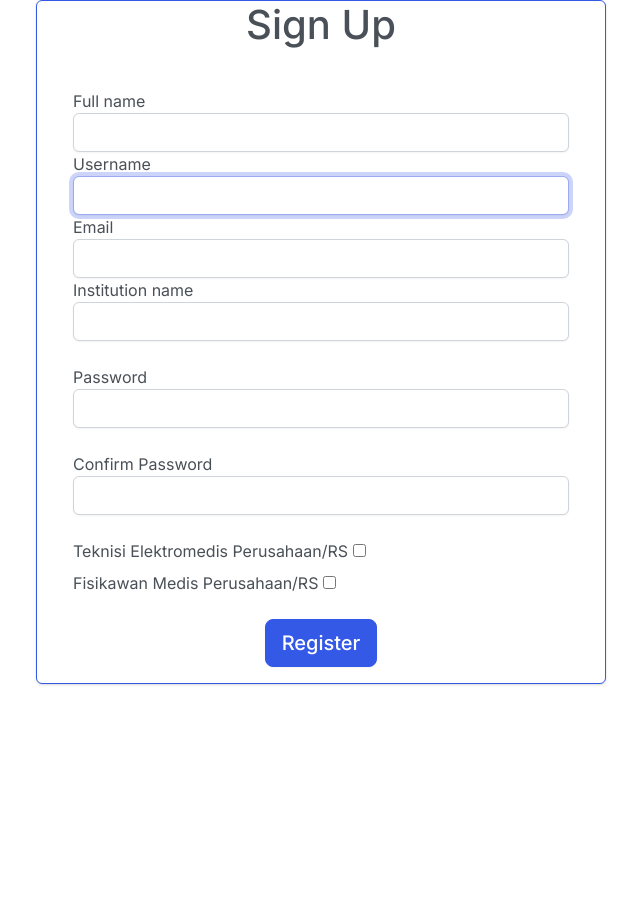
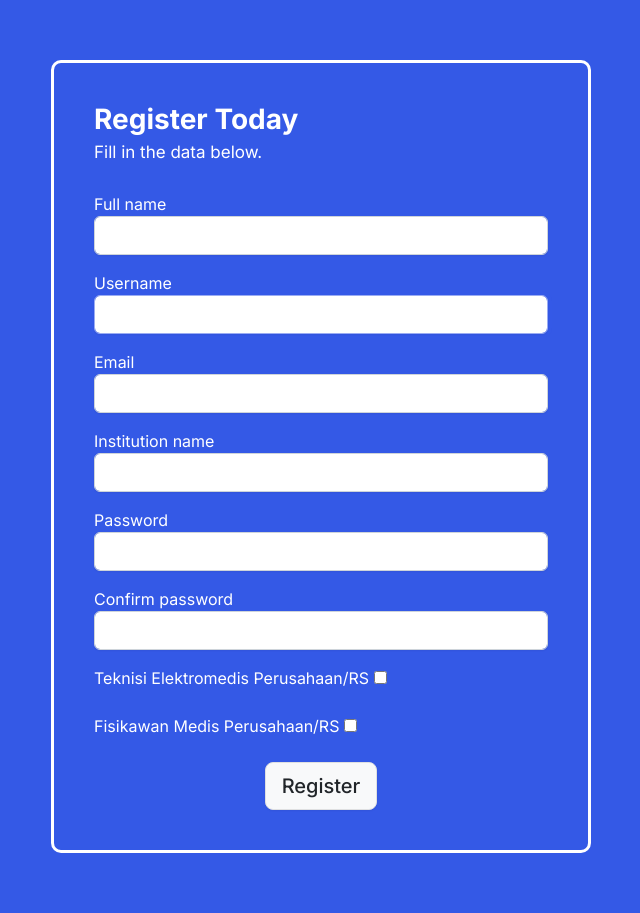
Before and after one commit to diniwl/QCMS, a Django app: page /register in a window 1280 px wide. Shown: the whole page, without its empty margins (319-959 px from the left). Before the commit the page ends 685 px from the top, so only its background shows below. Run offline with Django 4.2, Linux system fonts and the light colour scheme; some libraries are stand-ins or nearby versions.

Commit message:
Prettier UI

```diff
--- a/myapp/templates/myapp/register.html
+++ b/myapp/templates/myapp/register.html
@@ -15,62 +15,147 @@
     <script src="https://kit.fontawesome.com/9a207e2b08.js" crossorigin="anonymous"></script>
 </head>
 
+<style>
+    *,
+    body {
+        font-weight: 400;
+        -webkit-font-smoothing: antialiased;
+        text-rendering: optimizeLegibility;
+        -moz-osx-font-smoothing: grayscale;
+    }
+
+    html,
+    body {
+        height: 100%;
+        background-color: #3459e6;
+    }
+
+    .form-holder {
+        display: flex;
+        flex-direction: column;
+        justify-content: center;
+        align-items: center;
+        text-align: center;
+        min-height: 100vh;
+    }
+
+    .form-holder .form-content {
+        position: relative;
+        text-align: center;
+        display: -webkit-box;
+        display: -moz-box;
+        display: -ms-flexbox;
+        display: -webkit-flex;
+        display: flex;
+        -webkit-justify-content: center;
+        justify-content: center;
+        -webkit-align-items: center;
+        align-items: center;
+        padding: 60px;
+    }
+
+    .form-content .form-items {
+        border: 3px solid #fff;
+        padding: 40px;
+        display: inline-block;
+        width: 100%;
+        min-width: 540px;
+        -webkit-border-radius: 10px;
+        -moz-border-radius: 10px;
+        border-radius: 10px;
+        text-align: left;
+        -webkit-transition: all 0.4s ease;
+        transition: all 0.4s ease;
+    }
+
+    .form-content h3 {
+        color: #fff;
+        text-align: left;
+        font-size: 28px;
+        font-weight: 600;
+        margin-bottom: 5px;
+    }
+
+    .form-content h3.form-title {
+        margin-bottom: 30px;
+    }
+
+    .form-content p {
+        color: #fff;
+        text-align: left;
+        font-size: 17px;
+        font-weight: 300;
+        line-height: 20px;
+        margin-bottom: 30px;
+    }
+</style>
+
 <body>
-    <div class="content">
-        <div class="container">
-            <div class="row justify-content-center">
-                <div class="col-md-6 contents card border-primary mb-3">
-                    <div class="row justify-content-center">
-                        <div class="col-md-12">
-                            <div class="form-block">
-                                <div class="mb-4">
-                                    <h1 class="text-center">Sign Up</h1>
-                                </div>
-                                <div class="card-body">
-                                    <form method="post">
+    <div class="container-fluid">
+        <div class="form-body">
+            <div class="row">
+                <div class="form-holder">
+                    <div class="form-content">
+                        <div class="form-items">
+                            <h3>Register Today</h3>
+                            <p>Fill in the data below.</p>
+                            <form action="" method="post">
                                 {% csrf_token %}
-                                        <div class="form-group first">
-                                            <label for="full_name">Full name</label>
+                                <div class="col-md-12 mt-3">
+                                    <label class="text-white" for="full_name">Full name</label>
                                     {{ form.full_name }}
                                 </div>
-                                        <div class="form-group first">
-                                            <label for="username">Username</label>
+
+                                <div class="col-md-12 mt-3">
+                                    <label class="text-white" for="username">Username</label>
                                     {{ form.username }}
                                 </div>
-                                        <div class="form-group first">
-                                            <label for="email">Email</label>
+
+                                <div class="col-md-12 mt-3">
+                                    <label class="text-white" for="email">Email</label>
                                     {{ form.email}}
                                 </div>
-                                        <div class="form-group first mb-4">
-                                            <label for="password">Institution name</label>
+
+                                <div class="col-md-12 mt-3">
+                                    <label class="text-white" for="institute_name">Institution name</label>
                                     {{ form.institute_name }}
                                 </div>
-                                        <div class="form-group last mb-4">
-                                            <label for="password">Password</label>
+
+
+                                <div class="col-md-12 mt-3">
+                                    <label class="text-white" for="password1">Password</label>
                                     {{ form.password1 }}
                                 </div>
-                                        <div class="form-group last mb-4">
-                                            <label for="password">Confirm Password</label>
+
+
+                                <div class="col-md-12 mt-3">
+                                    <label class="text-white" for="password2">Confirm password</label>
                                     {{ form.password2 }}
                                 </div>
+
                                 <div class="d-flex mb-2 align-items-center">
-                                            <label class="control control--checkbox mb-0"><span class="caption">Teknisi
+                                    <label class="control control--checkbox mt-3 text-white"><span class="caption">Teknisi
                                             Elektromedis Perusahaan/RS</span>
                                         {{ form.is_tem }}
                                         <div class="control__indicator"></div>
                                     </label>
                                 </div>
+
                                 <div class="d-flex mb-4 align-items-center">
-                                            <label class="control control--checkbox mb-0"><span class="caption">Fisikawan Medis
+                                    <label class="control control--checkbox mt-3 text-white"><span class="caption">Fisikawan Medis
                                             Perusahaan/RS</span>
                                         {{ form.is_tro }}
                                         <div class="control__indicator"></div>
                                     </label>
                                 </div>
+
                                 <span class="text-error">{{ form.errors }}</span>
-                                        <div class="d-flex justify-content-center">
-                                            <input type="submit" value="Register" class="btn btn-primary btn-lg">
+
+                                <div class="d-flex justify-content-center mt-3">
+                                    <input id="submit" type="submit" value="Register" class="btn btn-light btn-lg">
                                 </div>
+
+
                             </form>
                         </div>
                     </div>
@@ -79,8 +164,6 @@
         </div>
 
     </div>
-        </div>
-    </div>
 </body>
 
 </html>
```
Also changed, not shown: myapp/static/css/index_styles.css (+33 -20 lines), myapp/templates/myapp/index.html (+31 -41 lines), db.sqlite3, myapp/static/media/logopoltek.png (added). Lines whose indentation alone changed are shown as unchanged.
